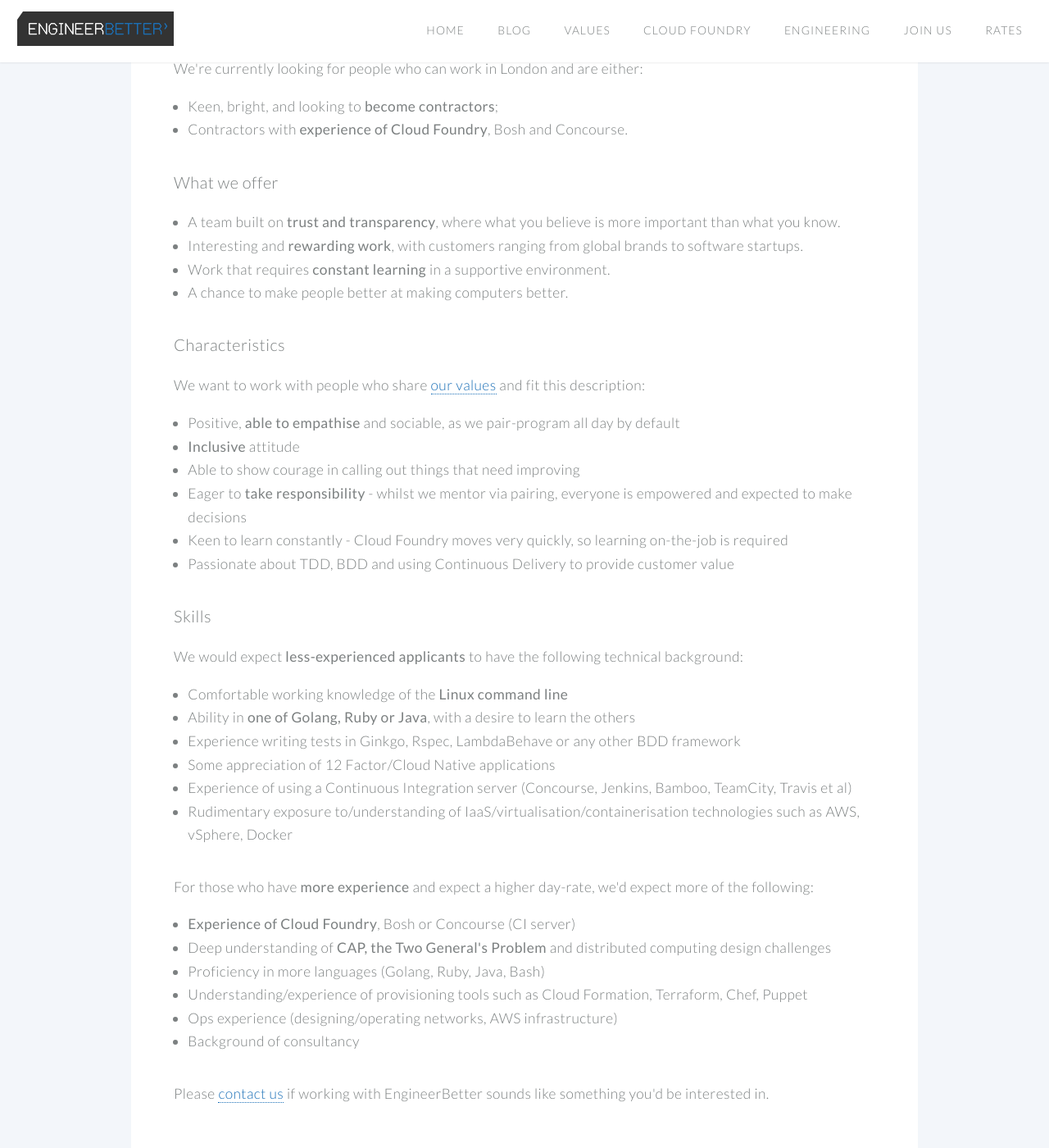
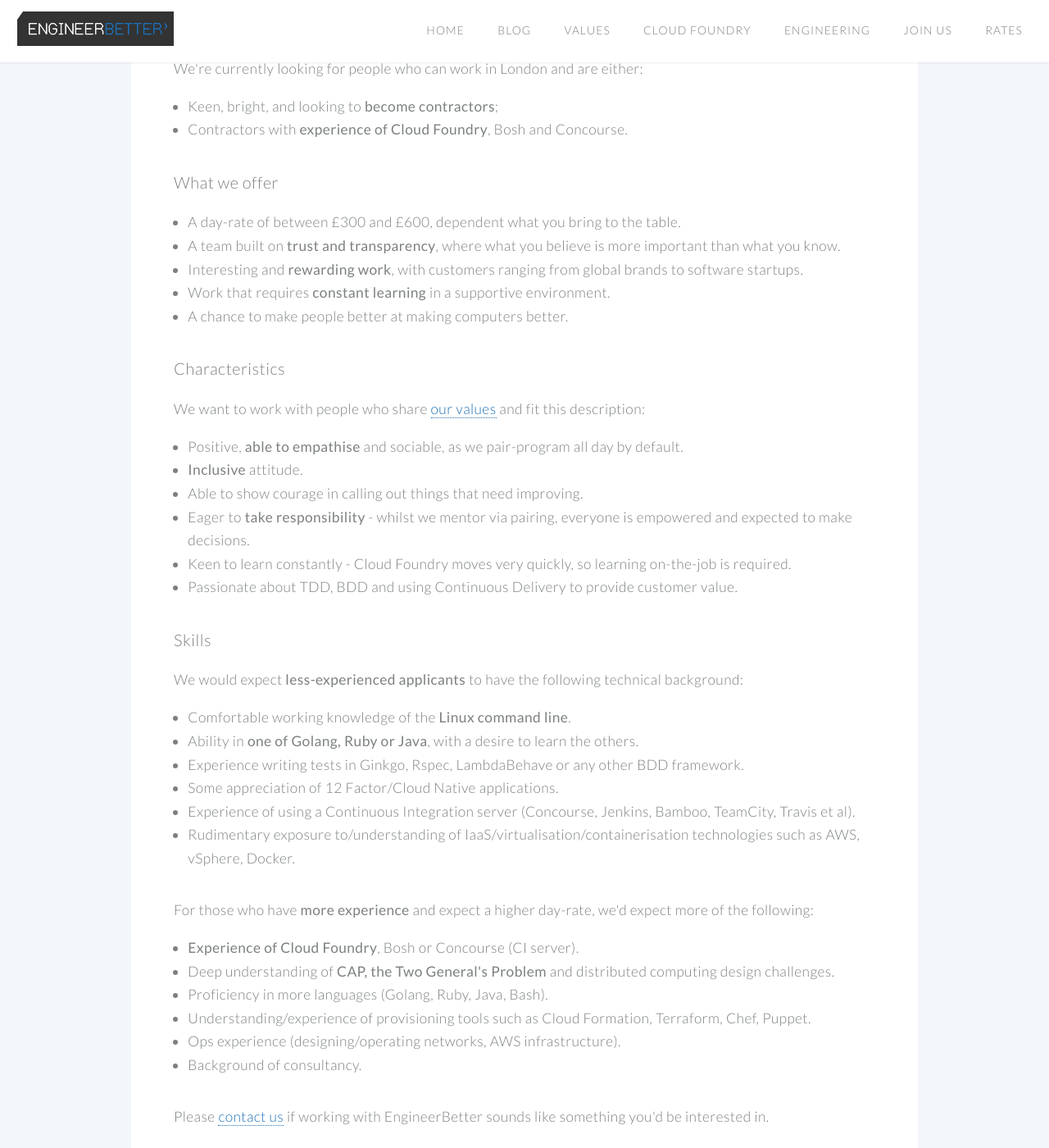
Before and after one commit to DanielJonesEB/engineerbetter.com, a Jekyll site: the page built from join-us.html, in a window 1280 px wide and 1400 px high, scrolled down 357 px. Shown: the whole window at 82% size. Built offline with Jekyll 4.4.1, drawn with Linux system fonts in a browser that asks for light colours.

Commit message:
add day rate and full stops

```diff
--- a/join-us.html
+++ b/join-us.html
@@ -29,6 +29,7 @@
                   <h3>What we offer</h3>
                   <p style="margin: 0 0 1em 0">
                     <ul>
+                      <li>A day-rate of between &pound;300 and &pound;600, dependent what you bring to the table.</li>
                       <li>A team built on <strong>trust and transparency</strong>, where what you believe is more important than what you know.</li>
                       <li>Interesting and <strong>rewarding work</strong>, with customers ranging from global brands to software startups.</li>
                       <li>Work that requires <strong>constant learning</strong> in a supportive environment.</li>
@@ -39,35 +40,35 @@
                   <h3>Characteristics</h3>
                   <p style="margin: 0 0 1em 0">We want to work with people who share <a href="/business-values.html">our values</a> and fit this description:</p>
                   <ul>
-                    <li>Positive, <strong>able to empathise</strong> and sociable, as we pair-program all day by default</li>
-                    <li><strong>Inclusive</strong> attitude</li>
-                    <li>Able to show courage in calling out things that need improving</li>
-                    <li>Eager to <strong>take responsibility</strong> - whilst we mentor via pairing, everyone is empowered and expected to make decisions</li>
-                    <li>Keen to learn constantly - Cloud Foundry moves very quickly, so learning on-the-job is required</li>
-                    <li>Passionate about TDD, BDD and using Continuous Delivery to provide customer value</li>
+                    <li>Positive, <strong>able to empathise</strong> and sociable, as we pair-program all day by default.</li>
+                    <li><strong>Inclusive</strong> attitude.</li>
+                    <li>Able to show courage in calling out things that need improving.</li>
+                    <li>Eager to <strong>take responsibility</strong> - whilst we mentor via pairing, everyone is empowered and expected to make decisions.</li>
+                    <li>Keen to learn constantly - Cloud Foundry moves very quickly, so learning on-the-job is required.</li>
+                    <li>Passionate about TDD, BDD and using Continuous Delivery to provide customer value.</li>
                   </ul>
 
                   <h3>Skills</h3>
                   <p style="margin: 0 0 1em 0">
                     We would expect <strong>less-experienced applicants</strong> to have the following technical background:
                     <ul>
-                      <li>Comfortable working knowledge of the <strong>Linux command line</strong></li>
-                      <li>Ability in <strong>one of Golang, Ruby or Java</strong>, with a desire to learn the others</li>
-                      <li>Experience writing tests in Ginkgo, Rspec, LambdaBehave or any other BDD framework</li>
-                      <li>Some appreciation of 12 Factor/Cloud Native applications</li>
-                      <li>Experience of using a Continuous Integration server (Concourse, Jenkins, Bamboo, TeamCity, Travis et al)</li>
-                      <li>Rudimentary exposure to/understanding of IaaS/virtualisation/containerisation technologies such as AWS, vSphere, Docker</li>
+                      <li>Comfortable working knowledge of the <strong>Linux command line</strong>.</li>
+                      <li>Ability in <strong>one of Golang, Ruby or Java</strong>, with a desire to learn the others.</li>
+                      <li>Experience writing tests in Ginkgo, Rspec, LambdaBehave or any other BDD framework.</li>
+                      <li>Some appreciation of 12 Factor/Cloud Native applications.</li>
+                      <li>Experience of using a Continuous Integration server (Concourse, Jenkins, Bamboo, TeamCity, Travis et al).</li>
+                      <li>Rudimentary exposure to/understanding of IaaS/virtualisation/containerisation technologies such as AWS, vSphere, Docker.</li>
                     </ul>
                   </p>
                   <p style="margin: 0 0 1em 0">
                     For those who have <strong>more experience</strong> and expect a higher day-rate, we'd expect more of the following:
                     <ul>
-                      <li><strong>Experience of Cloud Foundry</strong>, Bosh or Concourse (CI server)</li>
-                      <li>Deep understanding of <strong>CAP, the Two General's Problem</strong> and distributed computing design challenges</li>
-                      <li>Proficiency in more languages (Golang, Ruby, Java, Bash)</li>
-                      <li>Understanding/experience of provisioning tools such as Cloud Formation, Terraform, Chef, Puppet</li>
-                      <li>Ops experience (designing/operating networks, AWS infrastructure)</li>
-                      <li>Background of consultancy</li>
+                      <li><strong>Experience of Cloud Foundry</strong>, Bosh or Concourse (CI server).</li>
+                      <li>Deep understanding of <strong>CAP, the Two General's Problem</strong> and distributed computing design challenges.</li>
+                      <li>Proficiency in more languages (Golang, Ruby, Java, Bash).</li>
+                      <li>Understanding/experience of provisioning tools such as Cloud Formation, Terraform, Chef, Puppet.</li>
+                      <li>Ops experience (designing/operating networks, AWS infrastructure).</li>
+                      <li>Background of consultancy.</li>
                     </ul>
                   </p>
                   <p>
```
